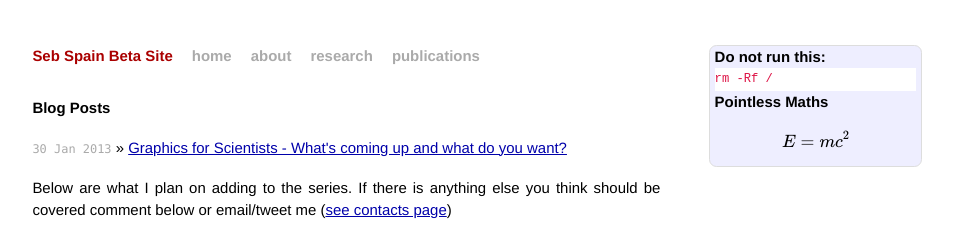
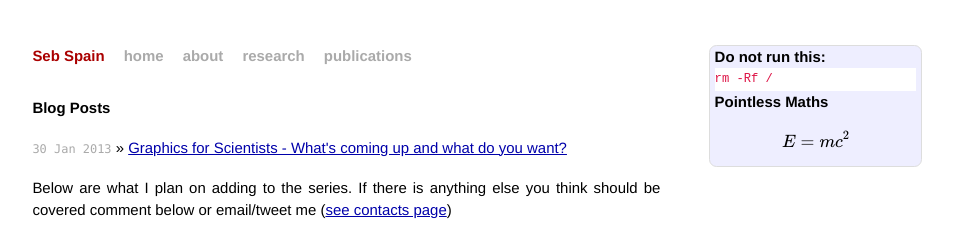
Before and after one commit to sebspain/sebspain.github.io, a Jekyll site: the page built from index.html, in a window 1280 px wide. Shown: the top 240 px of the page, without its empty margins (189-1142 px from the left). Built offline with Jekyll 4.4.1, drawn with Linux system fonts in a browser that asks for light colours; Markdown is read by kramdown in place of the engine named in the settings; formulas are drawn with MathJax 3; the list of posts is cut into pages by our own code.

Commit message:
updated site name

```diff
--- a/_config.yml
+++ b/_config.yml
@@ -1,4 +1,4 @@
-name: Seb Spain Beta Site
+name: Seb Spain
 pygments: true
 permalink: /:year/:month/:day/:title.html
 #markdown: rdiscount
```
